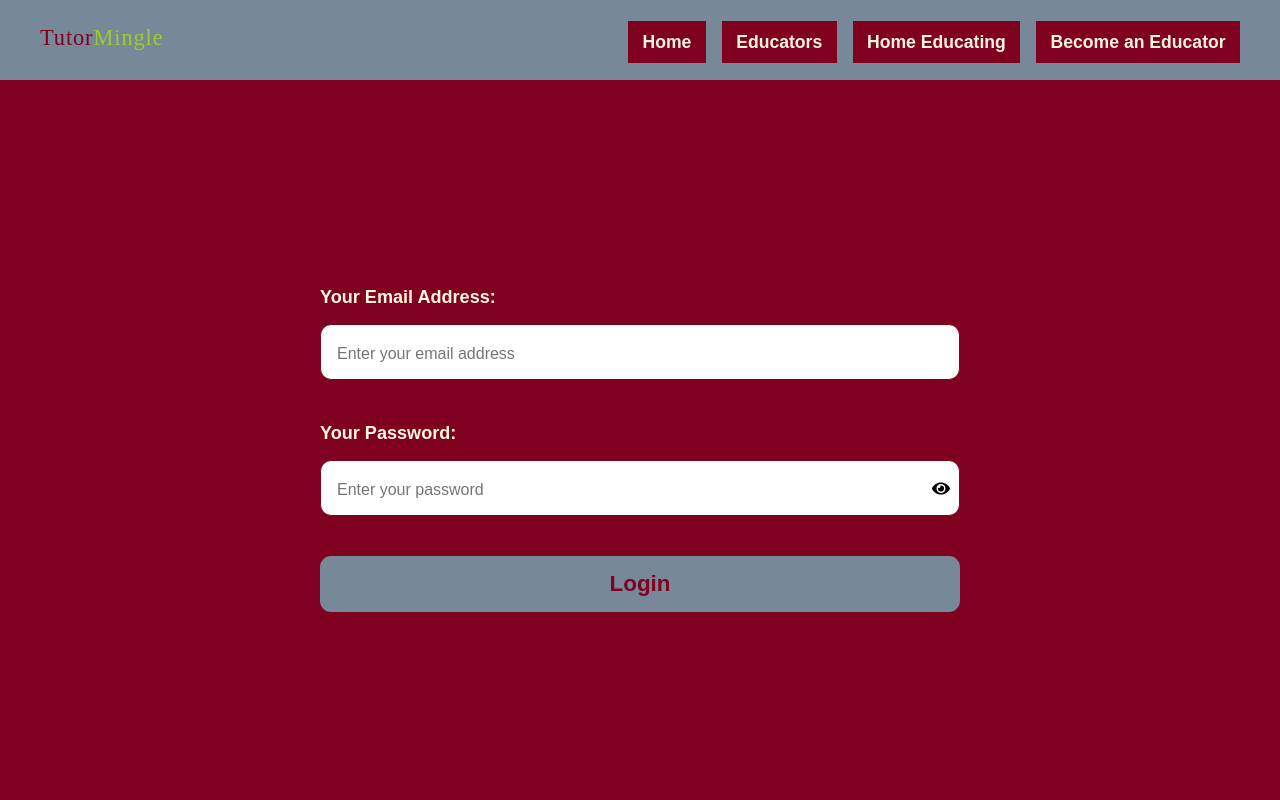
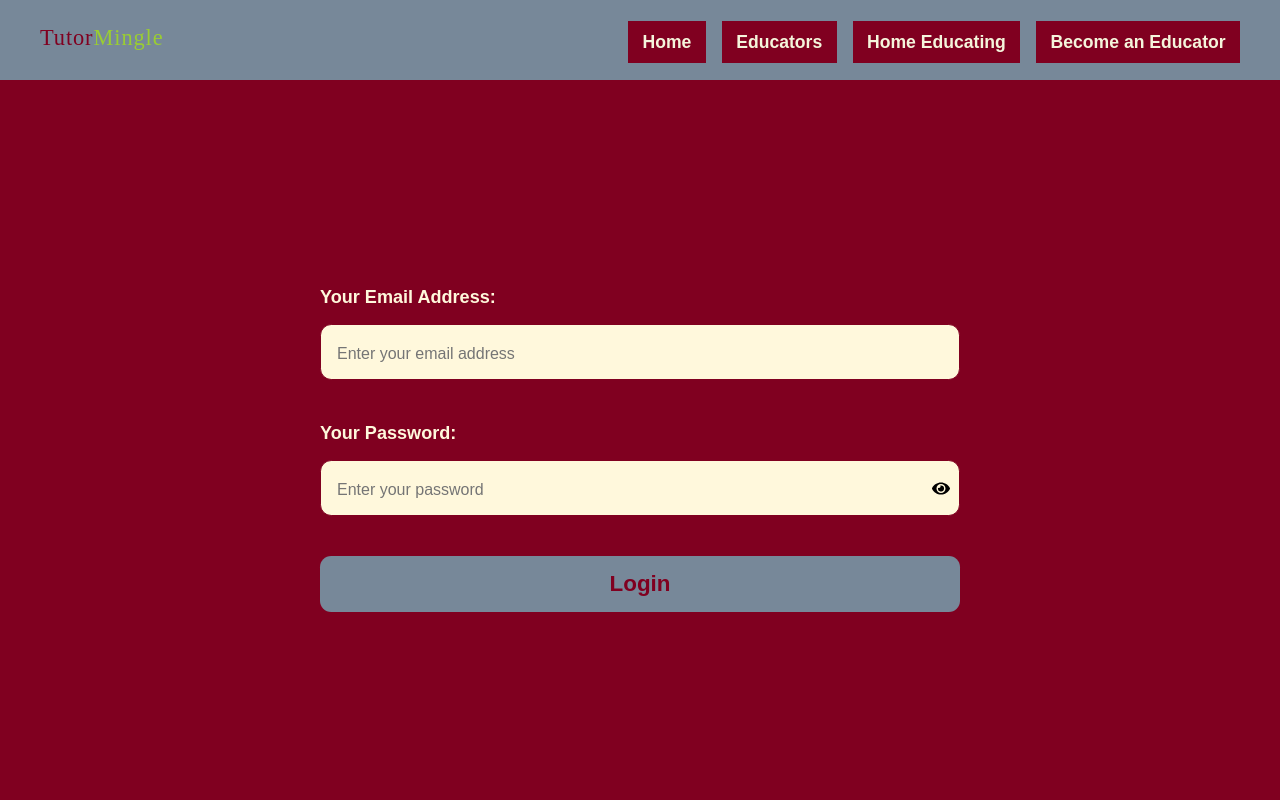
Before and after one commit to Esther20056/TutorMingle, a React (Create React App) app: page /login in a window 1280 px wide. Shown: the top 800 px of the page. Built offline with nearby package versions, Linux system fonts and the light colour scheme; a web font is replaced by a local one.

Commit message:
another commit

```diff
--- a/src/Components/Login/Login.css
+++ b/src/Components/Login/Login.css
@@ -35,6 +35,7 @@
     border-radius: 0.7rem;
     border:none;
     padding: 0 1rem;
+    background-color: var(--textforburgundy);
    outline: none;
    font-size: 1.3rem;
 }
```
